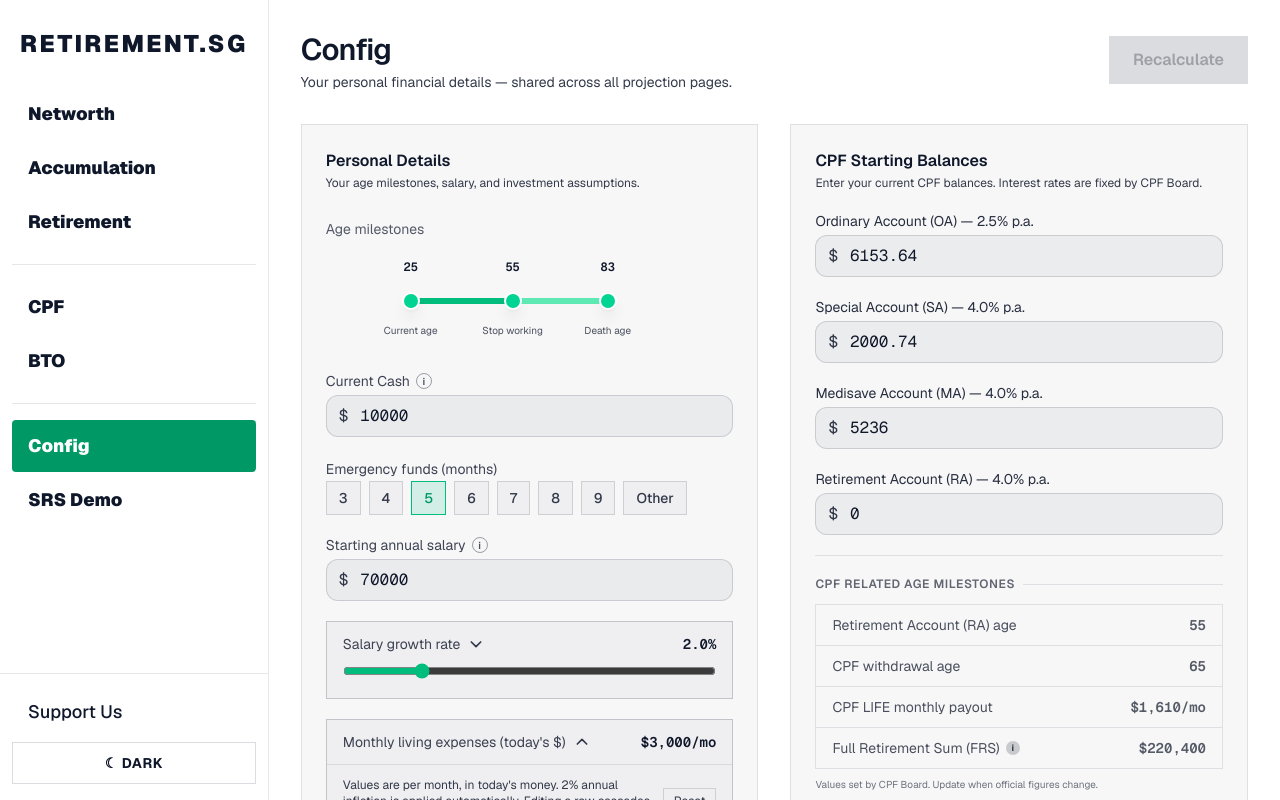
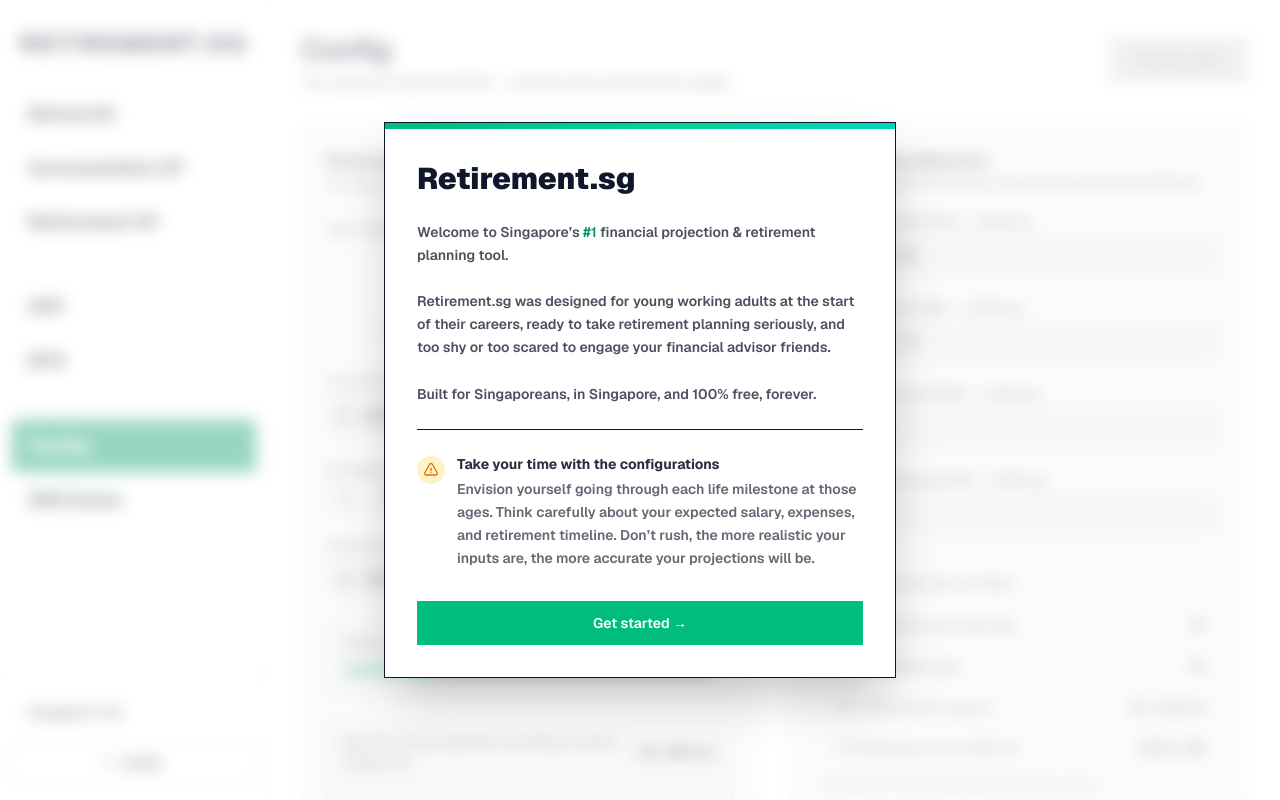
Before and after one commit to GeneralR3d/retirement_dashboard, a Next.js app: page /config in a window 1280 px wide. Shown: the top 800 px of the page. Built offline with nearby package versions, Linux system fonts and the light colour scheme.

Commit message:
ui: added onboarding page

```diff
--- a/app/accumulation/page.tsx
+++ b/app/accumulation/page.tsx
@@ -292,7 +292,7 @@
       <header className="mb-8 flex items-start justify-between gap-4">
         <div>
           <h1 className="text-2xl sm:text-3xl font-semibold tracking-tight">
-            Accumulation Phase
+            Accumulation Phase Cashflow
           </h1>
           <p className="text-foreground/85 dark:text-foreground/60 text-sm mt-1">
             Annual income, spending, and cash/investment allocation — age{" "}
--- a/app/components/navbar.tsx
+++ b/app/components/navbar.tsx
@@ -6,8 +6,8 @@
 
 const NAV_LINKS_MAIN = [
   { href: "/main", label: "Networth" },
-  { href: "/accumulation", label: "Accumulation" },
-  { href: "/retirement", label: "Retirement" },
+  { href: "/accumulation", label: "Accumulation CF" },
+  { href: "/retirement", label: "Retirement CF" },
 ];
 
 const NAV_LINKS_SECONDARY = [
--- /dev/null
+++ b/app/components/onboarding-overlay.tsx
@@ -0,0 +1,110 @@
+"use client";
+
+import { useEffect, useState } from "react";
+import { useRouter } from "next/navigation";
+
+const ONBOARDING_KEY = "retirement_onboarding_seen";
+
+export default function OnboardingOverlay() {
+  const [visible, setVisible] = useState(false);
+  const router = useRouter();
+
+  useEffect(() => {
+    try {
+      if (!localStorage.getItem(ONBOARDING_KEY)) {
+        setVisible(true);
+      }
+    } catch {
+      // localStorage blocked (private mode, etc.) — skip onboarding
+    }
+  }, []);
+
+  function handleGetStarted() {
+    try {
+      localStorage.setItem(ONBOARDING_KEY, "1");
+    } catch {
+      // ignore
+    }
+    setVisible(false);
+    router.push("/config");
+  }
+
+  if (!visible) return null;
+
+  return (
+    <div className="fixed inset-0 z-50 flex items-center justify-center p-4">
+      {/* Blurred backdrop */}
+      <div className="absolute inset-0 bg-background/60 backdrop-blur-sm" />
+
+      {/* Card */}
+      <div className="relative w-full max-w-lg border border-border bg-background shadow-2xl overflow-hidden">
+        {/* Top accent bar */}
+        <div className="h-1.5 w-full bg-gradient-to-r from-emerald-500 via-emerald-400 to-teal-400" />
+
+        <div className="px-8 py-8">
+          {/* Brand name */}
+          <div className="mb-6">
+            <span className="text-3xl font-black text-foreground">
+              Retirement.sg
+            </span>
+          </div>
+
+          {/* Description */}
+          <p className="text-sm font-semibold text-foreground/75 mb-6 leading-relaxed">
+            Welcome to Singapore&rsquo;s{" "}
+            <span className="text-emerald-600 dark:text-emerald-400">#1</span>{" "}
+            financial projection &amp; retirement planning tool.
+          </p>
+          <p className="text-sm font-semibold text-foreground/75 mb-6 leading-relaxed">
+          Retirement.sg was designed for young
+            working adults at the start of their careers, ready to take retirement
+            planning seriously, and too shy or too scared to engage your financial advisor friends.
+          </p>
+          <p className="text-sm font-semibold text-foreground/75 mb-6 leading-relaxed">
+          Built for Singaporeans, in Singapore, and 100% free, forever.
+          </p>
+
+          {/* Divider */}
+          <div className="border-t border-border mb-6" />
+
+          {/* Configuration guidance */}
+          <div className="flex gap-3 mb-8">
+            <div className="mt-0.5 flex-shrink-0 flex h-7 w-7 items-center justify-center rounded-full bg-amber-100 dark:bg-amber-900/40 text-amber-600 dark:text-amber-400">
+              <svg
+                viewBox="0 0 24 24"
+                fill="none"
+                strokeWidth="2"
+                stroke="currentColor"
+                className="h-4 w-4"
+              >
+                <path
+                  strokeLinecap="round"
+                  strokeLinejoin="round"
+                  d="M12 9v3.75m-9.303 3.376c-.866 1.5.217 3.374 1.948 3.374h14.71c1.73 0 2.813-1.874 1.948-3.374L13.949 3.378c-.866-1.5-3.032-1.5-3.898 0L2.697 16.126zM12 15.75h.007v.008H12v-.008z"
+                />
+              </svg>
+            </div>
+            <div>
+              <p className="text-sm font-bold text-foreground/90 mb-1">
+                Take your time with the configurations
+              </p>
+              <p className="text-sm font-semibold text-foreground/65 dark:text-foreground/55 leading-relaxed">
+                Envision yourself going through each life milestone at those ages. Think carefully about your
+                expected salary, expenses, and retirement timeline. Don&rsquo;t rush, the more realistic your inputs are, the more
+                accurate your projections will be.
+              </p>
+            </div>
+          </div>
+
+          {/* CTA */}
+          <button
+            onClick={handleGetStarted}
+            className="w-full bg-emerald-500 hover:bg-emerald-600 active:bg-emerald-700 text-white font-semibold py-3 px-6 transition-colors duration-150 text-sm"
+          >
+            Get started →
+          </button>
+        </div>
+      </div>
+    </div>
+  );
+}
--- a/app/config/page.tsx
+++ b/app/config/page.tsx
@@ -630,7 +630,7 @@
               >
                 <div className="flex justify-between items-center text-sm">
                   <span className="flex items-center gap-2 text-foreground/80">
-                    Monthly living expenses (today&apos;s $)
+                    Monthly living expenses excluding housing (today&apos;s $)
                     <svg
                       className={`w-4 h-4 text-foreground/85 dark:text-foreground/60 transition-transform duration-200 ${showExpenseTable ? "rotate-180" : ""}`}
                       viewBox="0 0 24 24" fill="none" stroke="currentColor" strokeWidth="2.5"
--- a/app/layout.tsx
+++ b/app/layout.tsx
@@ -5,6 +5,7 @@
 import { ProfileProvider } from "@/lib/profile-context";
 import Navbar from "./components/navbar";
 import Footer from "./components/footer";
+import OnboardingOverlay from "./components/onboarding-overlay";
 
 const geistSans = Geist({
   variable: "--font-geist-sans",
@@ -46,6 +47,7 @@
       </Script>
       <body className="min-h-full flex">
         <ProfileProvider>
+          <OnboardingOverlay />
           <Navbar />
           <div className="flex-1 min-w-0 flex flex-col">
             <main className="flex-1">{children}</main>
--- a/app/main/page.tsx
+++ b/app/main/page.tsx
@@ -603,7 +603,7 @@
         <span>
           For an accurate projection, enter your financial details in{" "}
           <a href="/config" className="underline underline-offset-2 hover:text-blue-900 dark:hover:text-blue-200 transition-colors">
-            Settings
+            Config
           </a>
           . Your financial goals are unique to you!
         </span>
--- a/app/retirement/page.tsx
+++ b/app/retirement/page.tsx
@@ -255,7 +255,7 @@
     <main className="px-4 sm:px-8 py-8 max-w-7xl mx-auto w-full">
       <header className="mb-8">
         <h1 className="text-2xl sm:text-3xl font-semibold tracking-tight">
-          Retirement Phase
+          Retirement Phase Cashflow
         </h1>
         <p className="text-foreground/85 dark:text-foreground/60 text-sm mt-1">
           Inflation-adjusted living expenses from retirement (age{" "}
```
Also changed, not shown: 1 other file (tests, documents, lock files or other folders).
